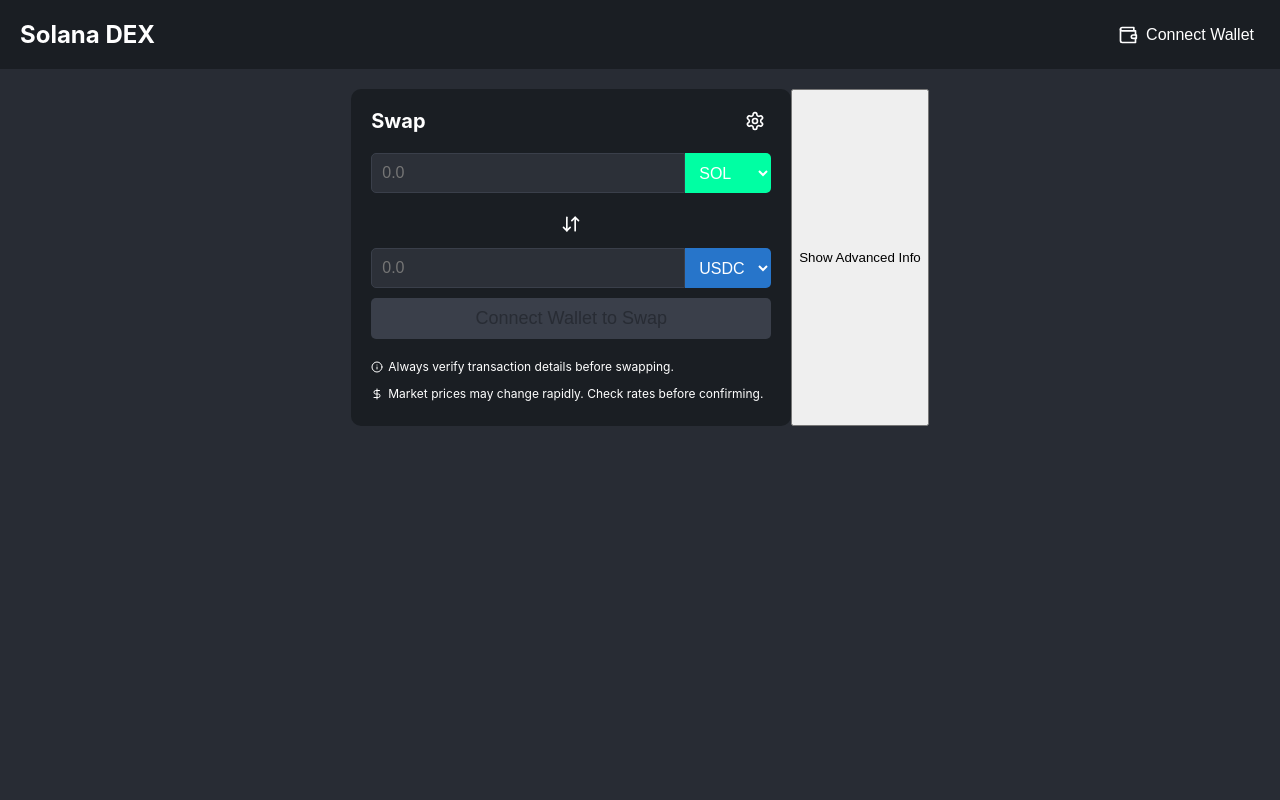
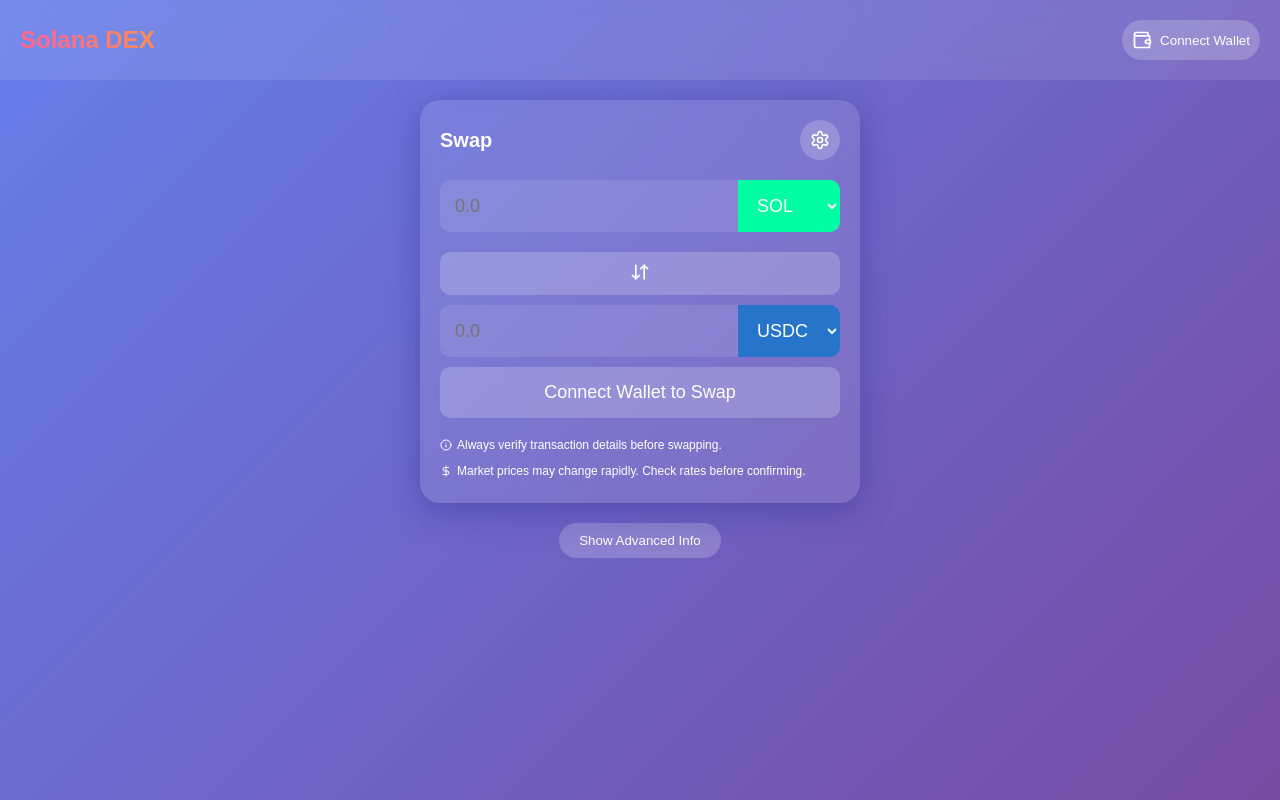
Before and after one commit to wowcombinat/soldex, a React (Create React App) app: page / in a window 1280 px wide. Built offline with nearby package versions, Linux system fonts and the light colour scheme.

Commit message:
Update App.css

```diff
--- a/src/App.css
+++ b/src/App.css
@@ -1,15 +1,11 @@
 body {
   margin: 0;
-  font-family: -apple-system, BlinkMacSystemFont, 'Segoe UI', 'Roboto', 'Oxygen',
-    'Ubuntu', 'Cantarell', 'Fira Sans', 'Droid Sans', 'Helvetica Neue',
-    sans-serif;
-  -webkit-font-smoothing: antialiased;
-  -moz-osx-font-smoothing: grayscale;
+  font-family: 'Arial', sans-serif;
+  background: linear-gradient(135deg, #667eea 0%, #764ba2 100%);
 }
 
 .App {
   text-align: center;
-  background-color: #282c34;
   min-height: 100vh;
   display: flex;
   flex-direction: column;
@@ -25,29 +21,37 @@ body {
   justify-content: space-between;
   align-items: center;
   padding: 20px;
-  background-color: #1a1e23;
+  background-color: rgba(255, 255, 255, 0.1);
+  backdrop-filter: blur(10px);
   box-sizing: border-box;
 }
 
 .App-header h1 {
   margin: 0;
   font-size: 24px;
+  font-weight: bold;
+  background: linear-gradient(45deg, #FE6B8B 30%, #FF8E53 90%);
+  -webkit-background-clip: text;
+  -webkit-text-fill-color: transparent;
 }
 
 .App-main {
   display: flex;
-  justify-content: center;
+  flex-direction: column;
+  align-items: center;
   width: 100%;
   padding: 20px;
   box-sizing: border-box;
 }
 
 .swap-container {
-  background-color: #1a1e23;
+  background-color: rgba(255, 255, 255, 0.1);
+  backdrop-filter: blur(10px);
   padding: 20px;
-  border-radius: 10px;
+  border-radius: 20px;
   width: 100%;
   max-width: 400px;
+  box-shadow: 0 8px 32px 0 rgba(31, 38, 135, 0.37);
 }
 
 .swap-header {
@@ -63,13 +67,19 @@ body {
 }
 
 .settings-button, .wallet-button {
-  background: none;
+  background: rgba(255, 255, 255, 0.2);
   border: none;
   color: white;
   cursor: pointer;
   display: flex;
   align-items: center;
-  font-size: 16px;
+  padding: 10px;
+  border-radius: 50px;
+  transition: all 0.3s ease;
+}
+
+.settings-button:hover, .wallet-button:hover {
+  background: rgba(255, 255, 255, 0.3);
 }
 
 .wallet-button span {
@@ -83,30 +93,37 @@ body {
 
 .amount-input {
   flex-grow: 1;
-  padding: 10px;
-  font-size: 16px;
-  border: 1px solid #3a3f4a;
-  background-color: #2c3038;
+  padding: 15px;
+  font-size: 18px;
+  border: none;
+  background-color: rgba(255, 255, 255, 0.1);
   color: white;
-  border-radius: 5px 0 0 5px;
+  border-radius: 10px 0 0 10px;
 }
 
 .token-select {
-  padding: 10px;
-  font-size: 16px;
-  background-color: #3a3f4a;
+  padding: 15px;
+  font-size: 18px;
   color: white;
   border: none;
-  border-radius: 0 5px 5px 0;
+  border-radius: 0 10px 10px 0;
+  cursor: pointer;
 }
 
 .switch-button {
-  background: none;
+  background: rgba(255, 255, 255, 0.2);
   border: none;
   color: white;
   cursor: pointer;
   margin: 10px 0;
   width: 100%;
+  padding: 10px;
+  border-radius: 10px;
+  transition: all 0.3s ease;
+}
+
+.switch-button:hover {
+  background: rgba(255, 255, 255, 0.3);
 }
 
 .exchange-rate {
@@ -115,6 +132,9 @@ body {
   align-items: center;
   font-size: 14px;
   margin-bottom: 20px;
+  background: rgba(255, 255, 255, 0.1);
+  padding: 10px;
+  border-radius: 10px;
 }
 
 .refresh-button {
@@ -126,17 +146,22 @@ body {
 
 .swap-button {
   width: 100%;
-  padding: 10px;
+  padding: 15px;
   font-size: 18px;
-  background-color: #61dafb;
-  color: #282c34;
+  background: linear-gradient(45deg, #FE6B8B 30%, #FF8E53 90%);
+  color: white;
   border: none;
-  border-radius: 5px;
+  border-radius: 10px;
   cursor: pointer;
+  transition: all 0.3s ease;
+}
+
+.swap-button:hover {
+  opacity: 0.9;
 }
 
 .swap-button:disabled {
-  background-color: #3a3f4a;
+  background: rgba(255, 255, 255, 0.2);
   cursor: not-allowed;
 }
 
@@ -155,6 +180,45 @@ body {
   margin-right: 5px;
 }
 
+.advanced-toggle {
+  margin-top: 20px;
+  background: rgba(255, 255, 255, 0.2);
+  border: none;
+  color: white;
+  cursor: pointer;
+  padding: 10px 20px;
+  border-radius: 50px;
+  transition: all 0.3s ease;
+}
+
+.advanced-toggle:hover {
+  background: rgba(255, 255, 255, 0.3);
+}
+
+.advanced-info {
+  margin-top: 20px;
+  background: rgba(255, 255, 255, 0.1);
+  backdrop-filter: blur(10px);
+  padding: 20px;
+  border-radius: 20px;
+  width: 100%;
+  max-width: 400px;
+}
+
+.recent-trades, .market-info {
+  margin-bottom: 20px;
+}
+
+.trade-item, .market-item {
+  display: flex;
+  align-items: center;
+  margin-bottom: 10px;
+}
+
+.trade-item svg, .market-item svg {
+  margin-right: 10px;
+}
+
 .wallet-info {
   display: flex;
   align-items: center;
@@ -163,13 +227,3 @@ body {
 .wallet-info span {
   margin-right: 10px;
 }
-
-.refresh-button {
-  background: none;
-  border: none;
-  color: #61dafb;
-  cursor: pointer;
-  padding: 0;
-  display: flex;
-  align-items: center;
-}
```
